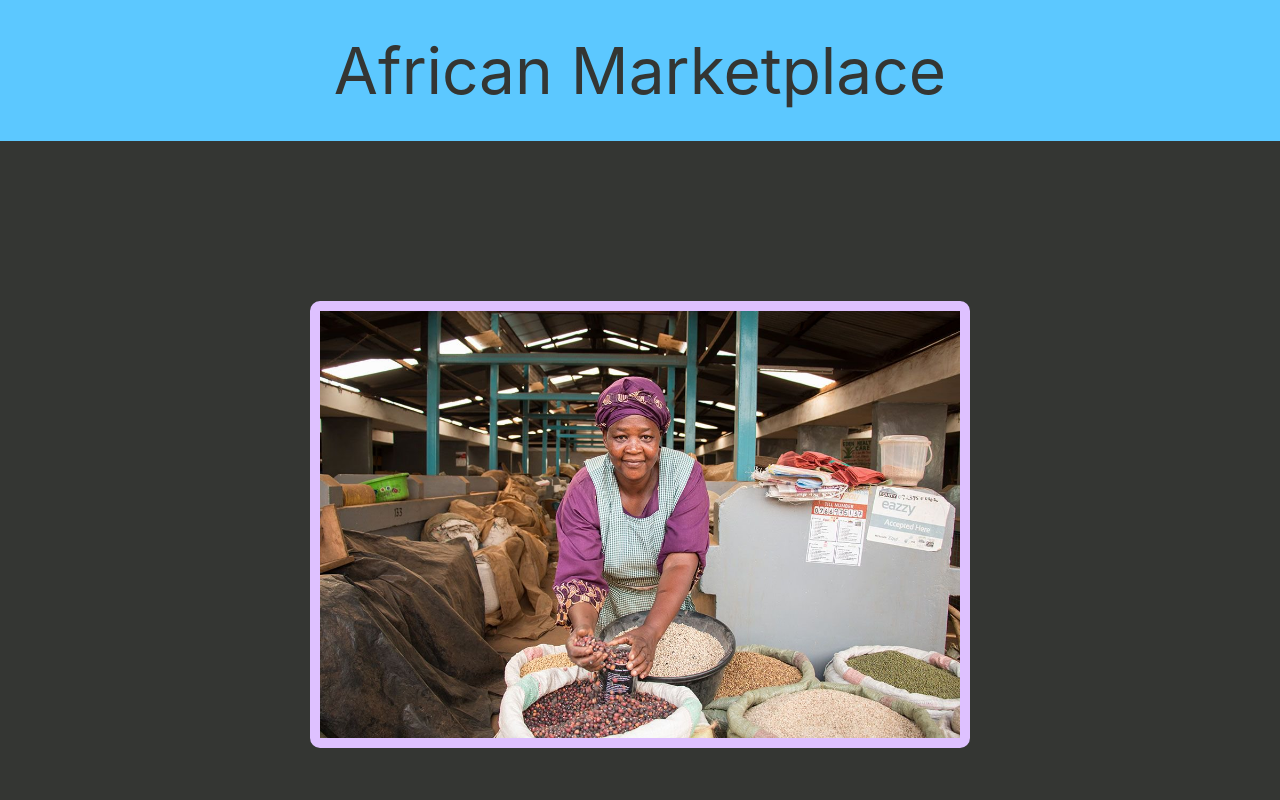
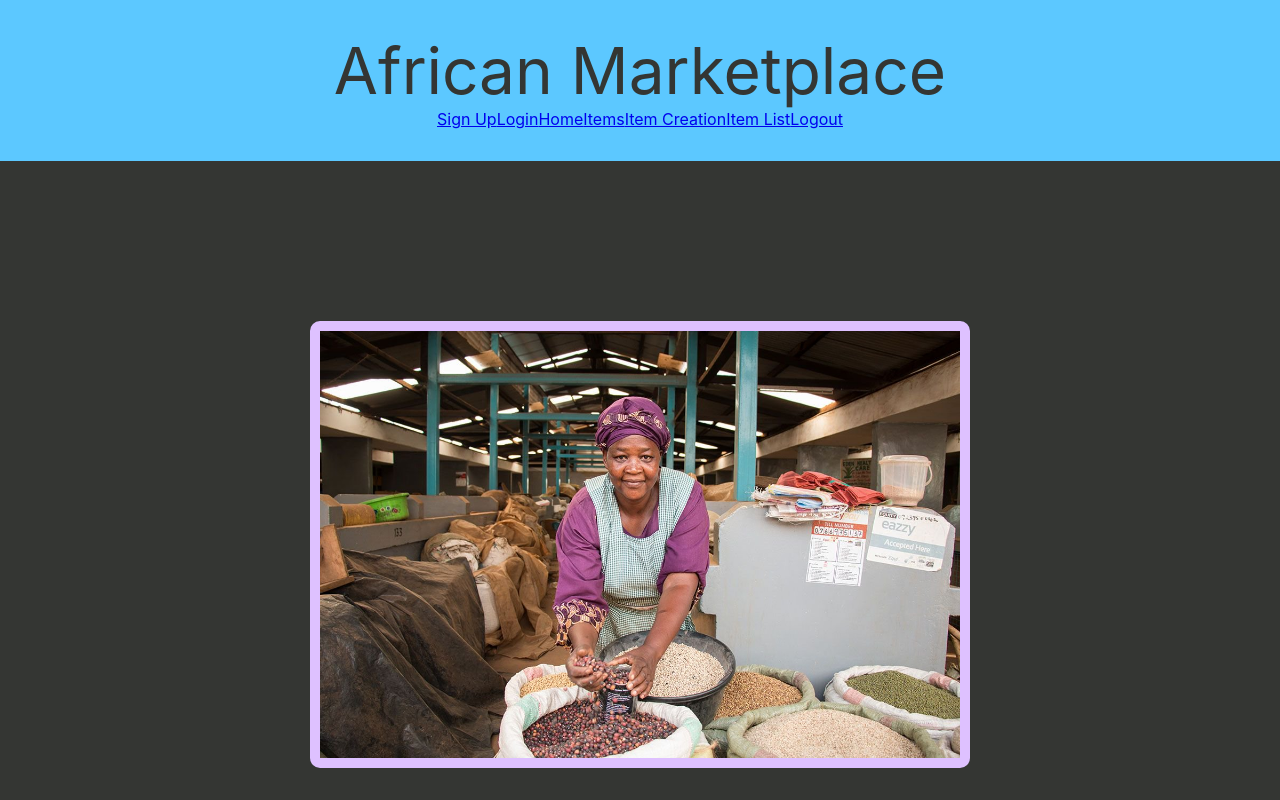
Before and after one commit to Build-Week-ft-african-marketplace-6/front-end, a React (Create React App) app: page / in a window 1280 px wide. Shown: the top 800 px of the page. Built offline with nearby package versions, Linux system fonts and the light colour scheme.

Commit message:
working on Login and signup

```diff
--- a/src/App.js
+++ b/src/App.js
@@ -1,8 +1,9 @@
 import './App.css';
-import {Route} from 'react-router-dom';
+import {Route, Link, Switch} from 'react-router-dom';
 import SignUpPage from './components/signUpPage';
 import Home from './components/Home';
 import Login from './components/Login';
+import CreateItem from './components/ItemCreation';
 import styled from 'styled-components';
 
 
@@ -33,6 +34,16 @@ function App() {
       <StyledNav>
             <StyledH1>African Marketplace</StyledH1>
             <div className='nav-links'>
+              <nav>
+                <Link to="/signUpPage">Sign Up</Link>
+                <Link to="/Login">Login</Link>
+                <Link to="/">Home</Link>
+                <Link to="/Items">Items</Link>
+                <Link to="/CreateItem">Item Creation</Link>
+                <Link to="/ItemList">Item List</Link>
+                <Link to="/Logout">Logout</Link>
+
+              </nav>
             </div>
         </StyledNav>
       <Route exact path="/">
@@ -44,6 +55,9 @@ function App() {
       <Route exact path="/Login">
         <Login/>
       </Route>
+      <Route exact path="/CreateItem">
+        <CreateItem />
+      </Route>
 
     </div>
   );
--- a/src/components/Login.js
+++ b/src/components/Login.js
@@ -42,10 +42,10 @@ const Login = () => {
 //     const makeSubmit = evt => {
 //         evt.preventDefault();
 //         axiosWithAuth()
-//             .post('', signUpForm)
+//             .post('https://web-45-heroku-tb.herokuapp.com/api/auth/login', signUpForm)
 //             .then((res) => {
 //                 localStorage.getItem('token', res.data.token);
-//                 push('');
+//                 push('/');
 //             }).catch((error) => {
 //                 console.log(error);
 //             })
@@ -54,7 +54,7 @@ const Login = () => {
     const history = useHistory();
 
     const loginSubmit = () => {
-        history.push('/Home')
+        history.push('/items')
     };
 
     return (
--- a/src/components/signUpPage.js
+++ b/src/components/signUpPage.js
@@ -32,9 +32,9 @@ const StyledLabel = styled.label`
 const initialFormValues = {
     username: '',
     password: '',
-    first_name: '',
-    last_name: '',
-    email: '',
+    // first_name: '',
+    // last_name: '',
+    // email: '',
 }
 
 export default function SignUpForm() {
@@ -53,19 +53,25 @@ export default function SignUpForm() {
         const newPerson = {
             username: formValues.username,
             password: formValues.password,
-            first_name: formValues.first_name,
-            last_name: formValues.last_name,
-            email: formValues.email,
+            // first_name: formValues.first_name,
+            // last_name: formValues.last_name,
+            // email: formValues.email,
 
         }
-        axios.post("", newPerson)
+        axios.post("https://web-45-heroku-tb.herokuapp.com/api/auth/register", newPerson)
         .then(res => {
             console.log(res);
         })
-    };
+        .catch((error) => {
+            console.log('this is the error',error);
+            })
 
-    const signUp = () => {
-        history.push('/Home')
+
+        };
+
+    const signUp = (evt) => {
+        evt.preventDefault();
+        history.push('/')
     };
 
 
@@ -98,7 +104,7 @@ return (
             />
         </StyledLabel>
 
-        <h4>First Name:</h4>
+        {/* <h4>First Name:</h4>
         <StyledLabel>
             <input
                 id='first_name-input'
@@ -129,7 +135,7 @@ return (
                 name='email'
                 type='text'
             />
-        </StyledLabel>
+        </StyledLabel> */}
 
 
         <StyledLabel>Is your information correct?
@@ -140,7 +146,8 @@ return (
         </StyledLabel>
 
         <div>
-            <button onClick={signUp} id='signUp-button'>Sign Up!</button>
+            <button onClick={signUp} type="submit" id='signUp-button'>Sign Up!</button>
+
             <button id='cancel-button'>Cancel</button>
         </div>
 
```
